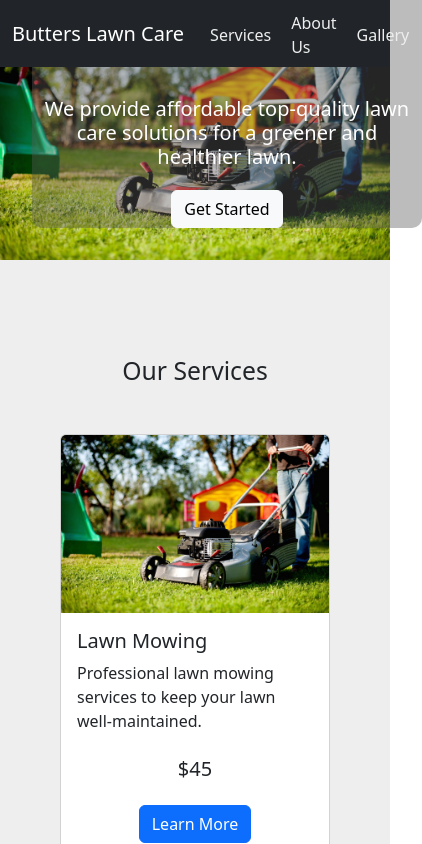
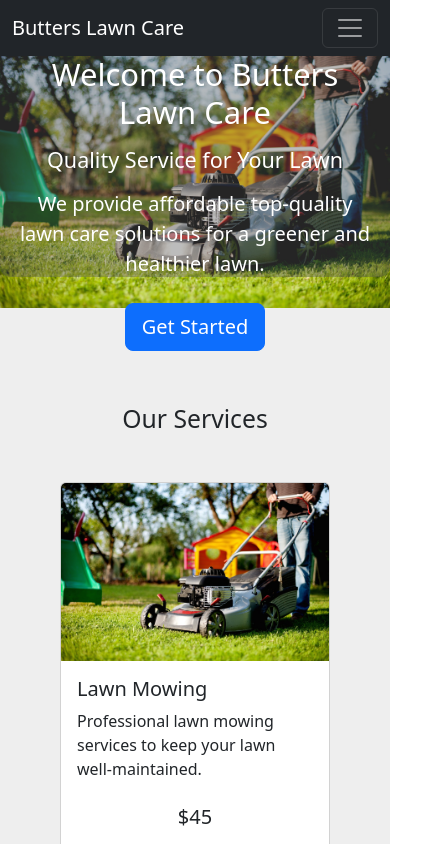
Before and after one commit to jamesCabrera19/texas-proud-mowing, a React (Create React App) app: page / in a window 390 px wide. Shown: the top 844 px of the page, 422 px wide, since content can reach past the window. Built offline with nearby package versions, Linux system fonts and the light colour scheme.

Commit message:
added media queries

```diff
--- a/src/App.js
+++ b/src/App.js
@@ -56,7 +56,7 @@ function App() {
     return (
         <div style={{ backgroundColor: primaryColor }}>
             <header>
-                <Navbar bg="dark" variant="dark" fixed="top">
+                <Navbar bg="dark" variant="dark" expand="md" fixed="top">
                     <Container>
                         <Navbar.Brand
                             onClick={() => handleNavClick(contactRef)}
@@ -64,7 +64,12 @@ function App() {
                         >
                             Butters Lawn Care
                         </Navbar.Brand>
-                        <Nav className="me-auto">
+                        <Navbar.Toggle aria-controls="navbar-nav" />
+                        <Navbar.Collapse
+                            id="navbar-nav"
+                            className="justify-content-end"
+                        >
+                            <Nav className="ml-auto">
                                 <NavLink
                                     onClick={() => handleNavClick(pricingRef)}
                                     title="Services"
@@ -73,7 +78,6 @@ function App() {
                                     onClick={() => handleNavClick(aboutUsRef)}
                                     title="About Us"
                                 />
-
                                 <NavLink
                                     onClick={() => handleNavClick(galleryRef)}
                                     title="Gallery"
@@ -83,6 +87,7 @@ function App() {
                                     title="Schedule Service"
                                 />
                             </Nav>
+                        </Navbar.Collapse>
                     </Container>
                 </Navbar>
             </header>
--- a/src/components/heroSection.js
+++ b/src/components/heroSection.js
@@ -1,7 +1,9 @@
 import Image from "react-bootstrap/Image";
 import { Container, Button } from "react-bootstrap";
+import Row from "react-bootstrap/Row";
 import React from "react";
 import { heroData } from "../companyData";
+import "../mediaQueries.css";
 
 const src = require("../imgs/lawn3.jpg");
 
@@ -9,31 +11,34 @@ export default function HeroSection({ onClick }) {
     const { data } = heroData;
 
     return (
-        <div>
-            <div className="position-relative" fluid="true">
-                <Image src={src} fluid="true" />
+        <div
+            style={{ position: "relative", backgroundColor: "#FFFFFF" }}
+            className="large-screen"
+        >
+            <Image src={src} fluid="true" className="background-image" />
             <Container
-                    className="text-center text-white display-4"
+                className="overlay text-center text-white d-flex flex-column align-items-center justify-content-center"
                 style={{
                     position: "absolute",
-                        bottom: "2rem",
-                        margin: "0 2rem",
-                        backgroundColor: "rgba(89, 89, 89, 0.4)",
+                    bottom: 0,
                     borderRadius: 10,
+                    padding: "1rem",
+                    maxWidth: "80%",
+                    maxHeight: "90%",
                 }}
             >
-                    <h1 className="display-4 mb-4">{data.mainTitle}</h1>
-                    <h2 className="display-4 mb-4">{data.slogan}</h2>
-                    <p className="lead mb-6">{data.subSlogan}</p>
+                <h1 className="text display-5 mb-3">{data.mainTitle}</h1>
+                <h2 className="h4 mb-3">{data.slogan}</h2>
+                <p className="lead mb-4">{data.subSlogan}</p>
                 <Button
-                        variant="light"
+                    // variant="light"
                     className="btn-purple"
                     onClick={onClick}
+                    size="lg"
                 >
                     Get Started
                 </Button>
             </Container>
         </div>
-        </div>
     );
 }
--- /dev/null
+++ b/src/mediaQueries.css
@@ -0,0 +1,58 @@
+@media (max-width: 576px) and (orientation: portrait) {
+    .container-for-mobile {
+    }
+    .overlay {
+        position: "absolute";
+        top: 0;
+        left: 0;
+        right: 0;
+        min-width: 100%;
+        background-color: rgba(89, 89, 89, 0.4);
+
+        /* min-height: 165%; */
+    }
+    .text {
+        margin-top: 130px;
+    }
+    .background-image {
+        margin-top: 3rem;
+    }
+}
+@media (min-device-width: 768px) and (max-device-width: 1024px) and (orientation: portrait) {
+    .container-for-mobile {
+        /* Your styles for the container here */
+    }
+    .overlay {
+        position: absolute;
+        top: 0;
+        left: 0;
+        right: 0;
+        min-width: 100%;
+        background-color: rgba(89, 89, 89, 0.4);
+        /* min-height: 165%; */
+        /* Your other styles for the overlay here */
+    }
+    .text {
+        margin-top: 130px; /* Adjust this value as needed */
+        /* Your other styles for the text here */
+    }
+    .background-image {
+        margin-top: 3rem; /* Adjust this value as needed */
+        /* Your other styles for the background image here */
+    }
+}
+
+@media (min-width: 576px) and (orientation: landscape) {
+    /* Your styles for larger screens here */
+    .large-screen {
+        overflow: hidden;
+    }
+    .overlay {
+        /* position: "absolute";
+        top: 0;
+        left: 0;
+        right: 0; */
+        margin: 10%;
+        background-color: rgba(89, 89, 89, 0.4);
+    }
+}
```
Also changed, not shown: 11 other files (tests, documents, lock files or other folders). Lines whose indentation alone changed are shown as unchanged.
